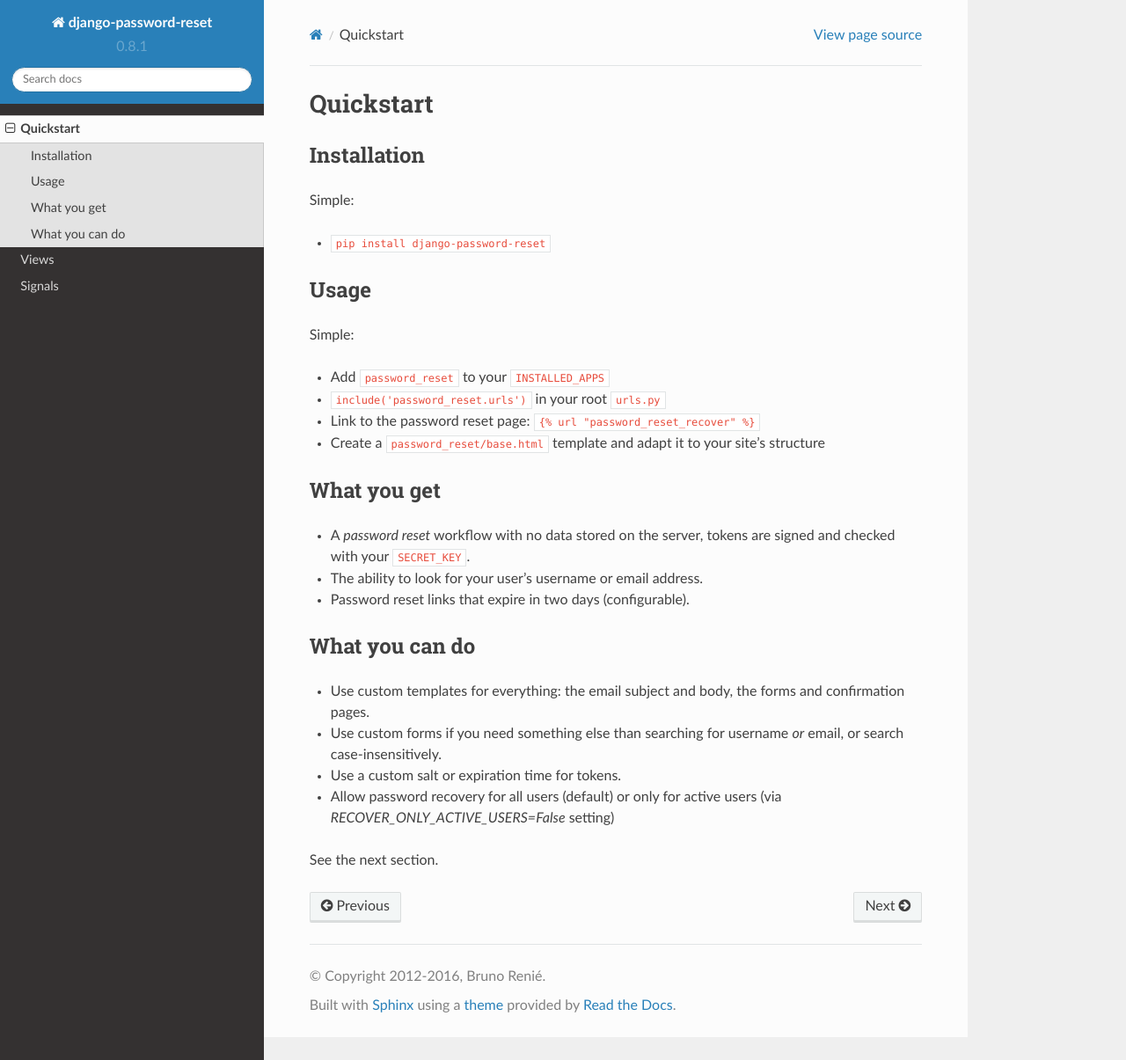
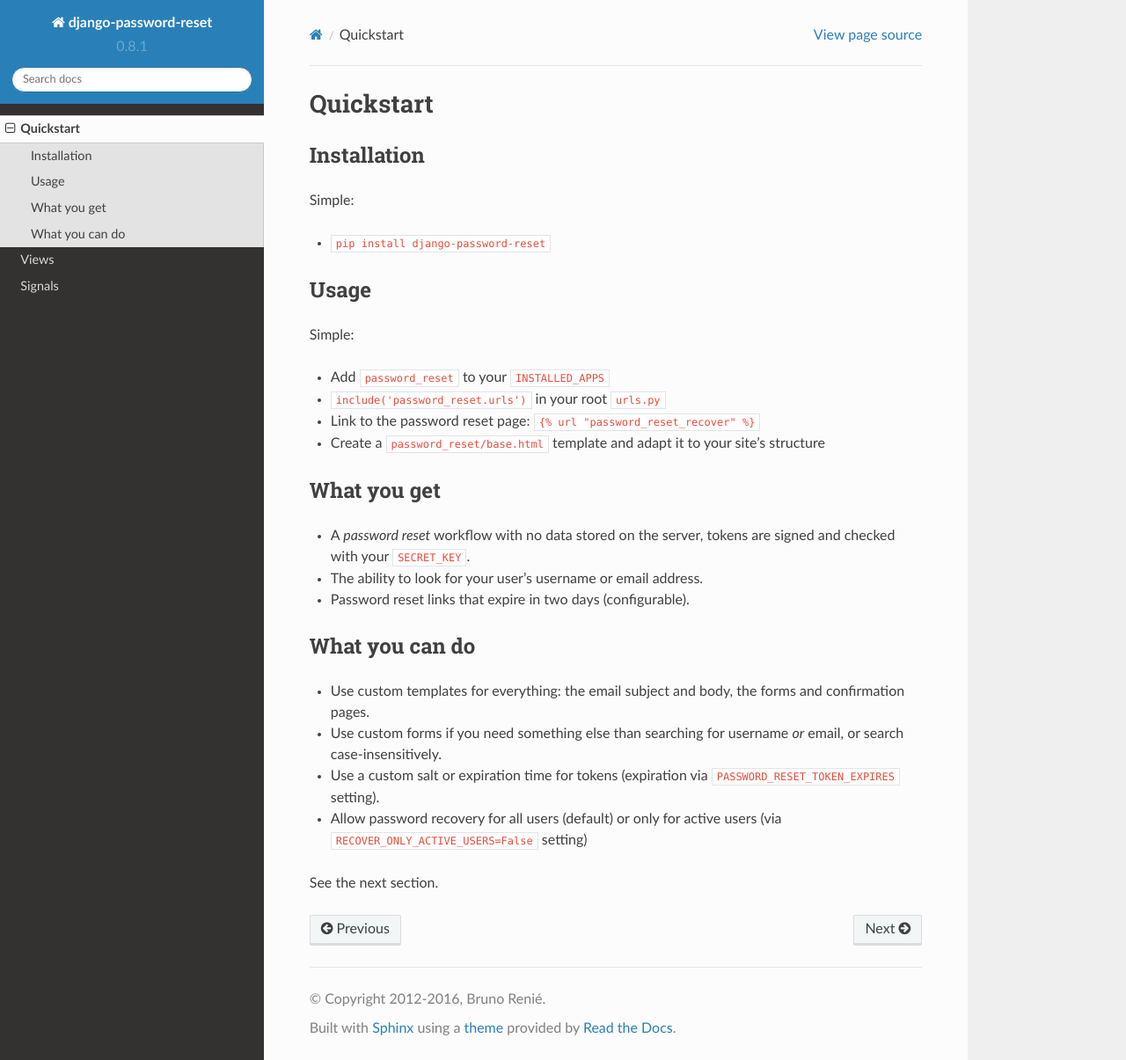
Before and after one commit to brutasse/django-password-reset, a Sphinx documentation site: the page built from docs/quickstart.rst, in a window 1280 px wide and 1205 px high. Shown: the whole window at 88% size. Built offline with Sphinx 7.4.7 and the Read the Docs theme 2.0.0, drawn with Linux system fonts in a browser that asks for light colours.

Commit message:
Customize token expiration with a setting

```diff
--- a/docs/quickstart.rst
+++ b/docs/quickstart.rst
@@ -41,8 +41,9 @@
 * Use custom forms if you need something else than searching for username
   `or` email, or search case-insensitively.
 
-* Use a custom salt or expiration time for tokens.
+* Use a custom salt or expiration time for tokens (expiration via
+  ``PASSWORD_RESET_TOKEN_EXPIRES`` setting).
 
-* Allow password recovery for all users (default) or only for active users (via `RECOVER_ONLY_ACTIVE_USERS=False` setting)
+* Allow password recovery for all users (default) or only for active users (via ``RECOVER_ONLY_ACTIVE_USERS=False`` setting)
 
 See the next section.
```
Also changed, not shown: 1 other file.
